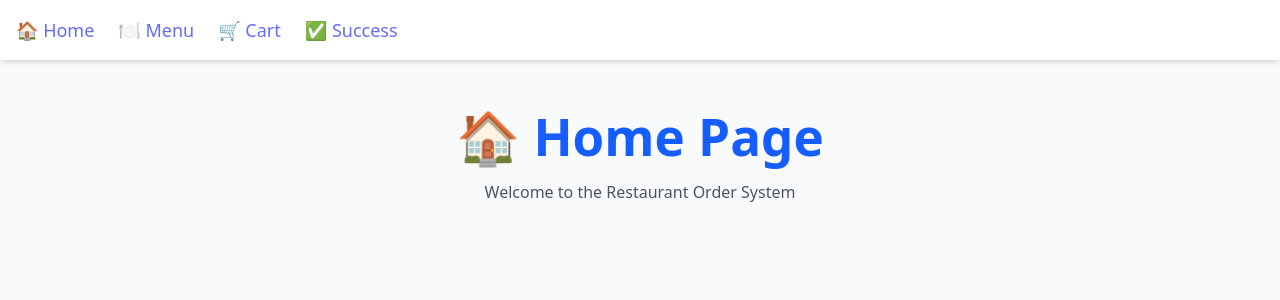
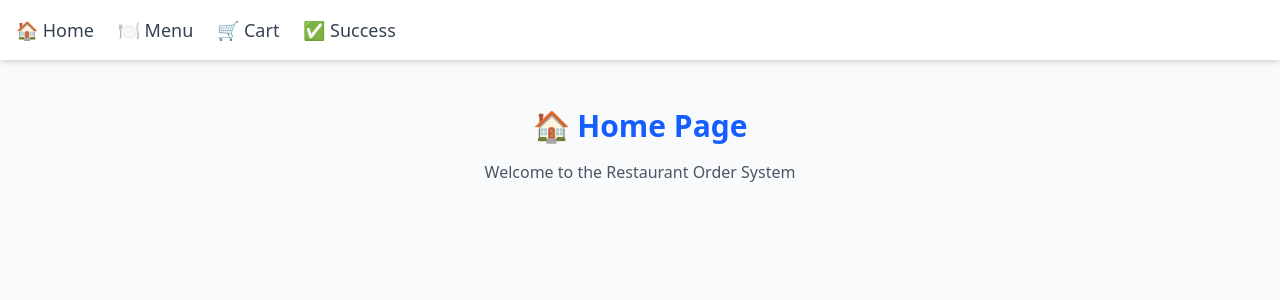
Before and after one commit to YiZhang19801001/restaurant-order-system-demo, a React (Vite) app: page / in a window 1280 px wide. Shown: the top 300 px of the page. Built offline with nearby package versions, Linux system fonts and the light colour scheme.

Commit message:
style: remove unused CSS styles and simplify index.css

```diff
--- a/src/index.css
+++ b/src/index.css
@@ -1,70 +1 @@
 @import 'tailwindcss';
-
-:root {
-  font-family: system-ui, Avenir, Helvetica, Arial, sans-serif;
-  line-height: 1.5;
-  font-weight: 400;
-
-  color-scheme: light dark;
-  color: rgba(255, 255, 255, 0.87);
-  background-color: #242424;
-
-  font-synthesis: none;
-  text-rendering: optimizeLegibility;
-  -webkit-font-smoothing: antialiased;
-  -moz-osx-font-smoothing: grayscale;
-}
-
-a {
-  font-weight: 500;
-  color: #646cff;
-  text-decoration: inherit;
-}
-a:hover {
-  color: #535bf2;
-}
-
-body {
-  margin: 0;
-  display: flex;
-  place-items: center;
-  min-width: 320px;
-  min-height: 100vh;
-}
-
-h1 {
-  font-size: 3.2em;
-  line-height: 1.1;
-}
-
-button {
-  border-radius: 8px;
-  border: 1px solid transparent;
-  padding: 0.6em 1.2em;
-  font-size: 1em;
-  font-weight: 500;
-  font-family: inherit;
-  background-color: #1a1a1a;
-  cursor: pointer;
-  transition: border-color 0.25s;
-}
-button:hover {
-  border-color: #646cff;
-}
-button:focus,
-button:focus-visible {
-  outline: 4px auto -webkit-focus-ring-color;
-}
-
-@media (prefers-color-scheme: light) {
-  :root {
-    color: #213547;
-    background-color: #ffffff;
-  }
-  a:hover {
-    color: #747bff;
-  }
-  button {
-    background-color: #f9f9f9;
-  }
-}
```
